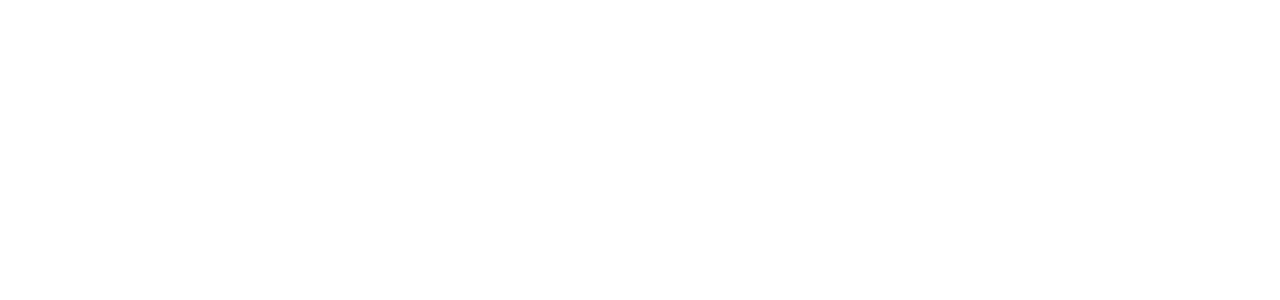
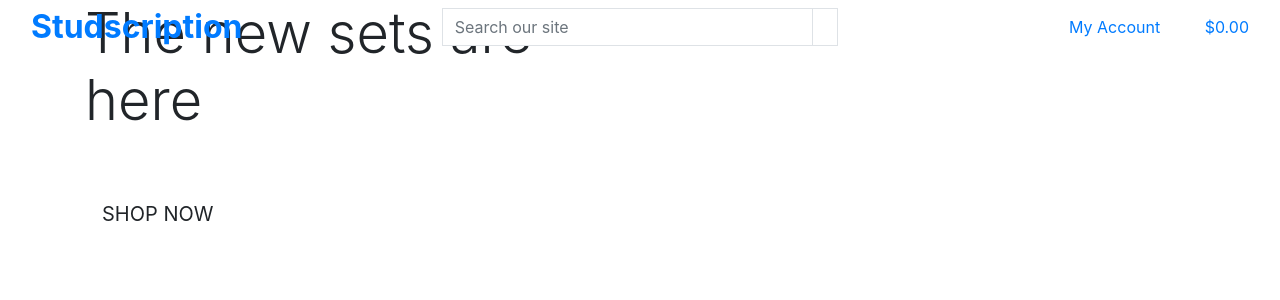
Before and after one commit to Code-Institute-Submissions/JeromeDaGnome-studscription_SeptResub, a Django app: page / in a window 1280 px wide. Before the commit the part shown is empty. Shown: the top 300 px of the page. Run offline with Django 3.2, Linux system fonts and the light colour scheme; some libraries are stand-ins or nearby versions.

Commit message:
added base and index changes

```diff
--- a/home/templates/home/index.html
+++ b/home/templates/home/index.html
@@ -2,6 +2,27 @@
 {% load static %}
 
 
+{% block page_header %}
+    <div class="container header-container">
+        <div class="row">
+            <div class="col"></div>
+        </div>
+    </div>
+{% endblock %}
+
 {% block content %}
-    <h1 class=""display-4 text-success">It Works!</h1>
+    <div class="container h-100">
+        <div class="row h-100">
+            <div class="col-7 col-md-6 my-auto">
+                <h1 class="display-4 logo-font text-black">
+                    The new sets are here
+                </h1>
+                <div class="my-5">
+                    <h4>
+                        <a href="" class="shop-now-button btn btn-lg rounded-0 text-uppercase py-3">Shop Now</a>
+                    </h4>
+                </div>
+            </div>
+        </div>
+    </div>
 {% endblock %}
--- a/templates/base.html
+++ b/templates/base.html
@@ -4,20 +4,109 @@
 <html lang="en">
   <head>
 
+    {% block meta %}
         <meta http-equiv="X-UA-Compatible" content="ie=edge">
         <meta charset="utf-8">
         <meta name="viewport" content="width=device-width, initial-scale=1, shrink-to-fit=no">
+    {% endblock %}
 
+    {% block extra_meta %}
+    {% endblock %}
 
-    <link rel="stylesheet" href="https://cdn.jsdelivr.net/npm/bootstrap@4.4.1/dist/css/bootstrap.min.css" integrity="sha384-Vkoo8x4CGsO3+Hhxv8T/Q5PaXtkKtu6ug5TOeNV6gBiFeWPGFN9MuhOf23Q9Ifjh" crossorigin="anonymous">
+    {% block corecss %}
+        <link rel="stylesheet" href="https://stackpath.bootstrapcdn.com/bootstrap/4.4.1/css/bootstrap.min.css" integrity="sha384-Vkoo8x4CGsO3+Hhxv8T/Q5PaXtkKtu6ug5TOeNV6gBiFeWPGFN9MuhOf23Q9Ifjh" crossorigin="anonymous">
+    {% endblock %}
 
-    <script src="https://code.jquery.com/jquery-3.4.1.slim.min.js" integrity="sha384-J6qa4849blE2+poT4WnyKhv5vZF5SrPo0iEjwBvKU7imGFAV0wwj1yYfoRSJoZ+n" crossorigin="anonymous"></script>
+    {% block extra_css %}
+    {% endblock %}
+
+    {% block corejs %}
+        <script src="https://cdn.jsdelivr.net/npm/jquery@3.5.1/dist/jquery.min.js" integrity="sha256-9/aliU8dGd2tb6OSsuzixeV4y/faTqgFtohetphbbj0=" crossorigin="anonymous"></script>
         <script src="https://cdn.jsdelivr.net/npm/popper.js@1.16.0/dist/umd/popper.min.js" integrity="sha384-Q6E9RHvbIyZFJoft+2mJbHaEWldlvI9IOYy5n3zV9zzTtmI3UksdQRVvoxMfooAo" crossorigin="anonymous"></script>
-    <script src="https://cdn.jsdelivr.net/npm/bootstrap@4.4.1/dist/js/bootstrap.min.js" integrity="sha384-wfSDF2E50Y2D1uUdj0O3uMBJnjuUD4Ih7YwaYd1iqfktj0Uod8GCExl3Og8ifwB6" crossorigin="anonymous"></script>
+        <script src="https://stackpath.bootstrapcdn.com/bootstrap/4.4.1/js/bootstrap.min.js" integrity="sha384-wfSDF2E50Y2D1uUdj0O3uMBJnjuUD4Ih7YwaYd1iqfktj0Uod8GCExl3Og8ifwB6" crossorigin="anonymous"></script>
+    {% endblock %}
 
-    <title>StudScription</title>
+    {% block extra_js %}
+    {% endblock %}
+
+    <title>Studscription {% block extra_title %}{% endblock %}</title>
   </head>
   <body>
+    <header class="container-fluid fixed-top">
+        <div class="row">
+            <div class="col-12 col-lg-4 my-auto py-1 py-lg-0 text-center text-lg-left">
+                <a href="{% url 'home' %}" class="nav-link main-logo-link">
+                    <h2 class="logo-font text-black my-0"><strong>Studscription</strong></h2>
+                </a>
+            </div>
+            <div class="col-12 col-lg-4 my-auto py-1 py-lg-0">
+                <form method="GET" action="">
+                    <div class="input-group w-100">
+                        <input class="form-control border border-black rounded-0" type="text" name="q" placeholder="Search our site">
+                        <div class="input-group-append">
+                            <button class="form-control btn btn-black border border-black rounded-0" type="submit">
+                                <span class="icon">
+                                    <i class="fas fa-search"></i>
+                                </span>
+                            </button>
+                        </div>
+                    </div>
+                </form>
+            </div>
+            <div class="col-12 col-lg-4 my-auto py-1 py-lg-0">
+                <ul class="list-inline list-unstyled text-center text-lg-right my-0">
+                    <li class="list-inline-item dropdown">
+                        <a class="text-black nav-link" href="#" id="user-options" data-toggle="dropdown" aria-haspopup="true" aria-expanded="false">
+                            <div class="text-center">
+                                <div><i class="fas fa-user fa-lg"></i></div>
+                                <p class="my-0">My Account</p>
+                            </div>
+                        </a>
+                        <div class="dropdown-menu border-0" aria-labelledby="user-options">
+                            {% if request.user.is_authenticated %}
+                                {% if request.user.is_superuser %}
+                                    <a href="" class="dropdown-item">Product Management</a>
+                                {% endif %}
+                                <a href="" class="dropdown-item">My Profile</a>
+                                <a href="{% url 'account_logout' %}" class="dropdown-item">Logout</a>
+                            {% else %}
+                                <a href="{% url 'account_signup' %}" class="dropdown-item">Register</a>
+                                <a href="{% url 'account_login' %}" class="dropdown-item">Login</a>
+                            {% endif %}
+                        </div>
+                    </li>
+                    <li class="list-inline-item">
+                        <a class="{% if grand_total %}text-info font-weight-bold{% else %}text-black{% endif %} nav-link" href="">
+                            <div class="text-center">
+                                <div><i class="fas fa-shopping-bag fa-lg"></i></div>
+                                <p class="my-0">
+                                    {% if grand_total %}
+                                        ${{ grand_total|floatformat:2 }}
+                                    {% else %}
+                                        $0.00
+                                    {% endif %}
+                                </p>
+                            </div>
+                        </a>
+                    </li>
+                </ul>
+            </div>
+        </div>
+    </header>
+
+    {% if messages %}
+        <div class="message-container"></div>
+    {% endif %}
+
+    {% block page_header %}
+    {% endblock %}
+
+    {% block content %}
+    {% endblock %}
+
+    {% block postloadjs %}
+    {% endblock %}
+
 
   </body>
 </html>
```
Lines whose indentation alone changed are shown as unchanged.
